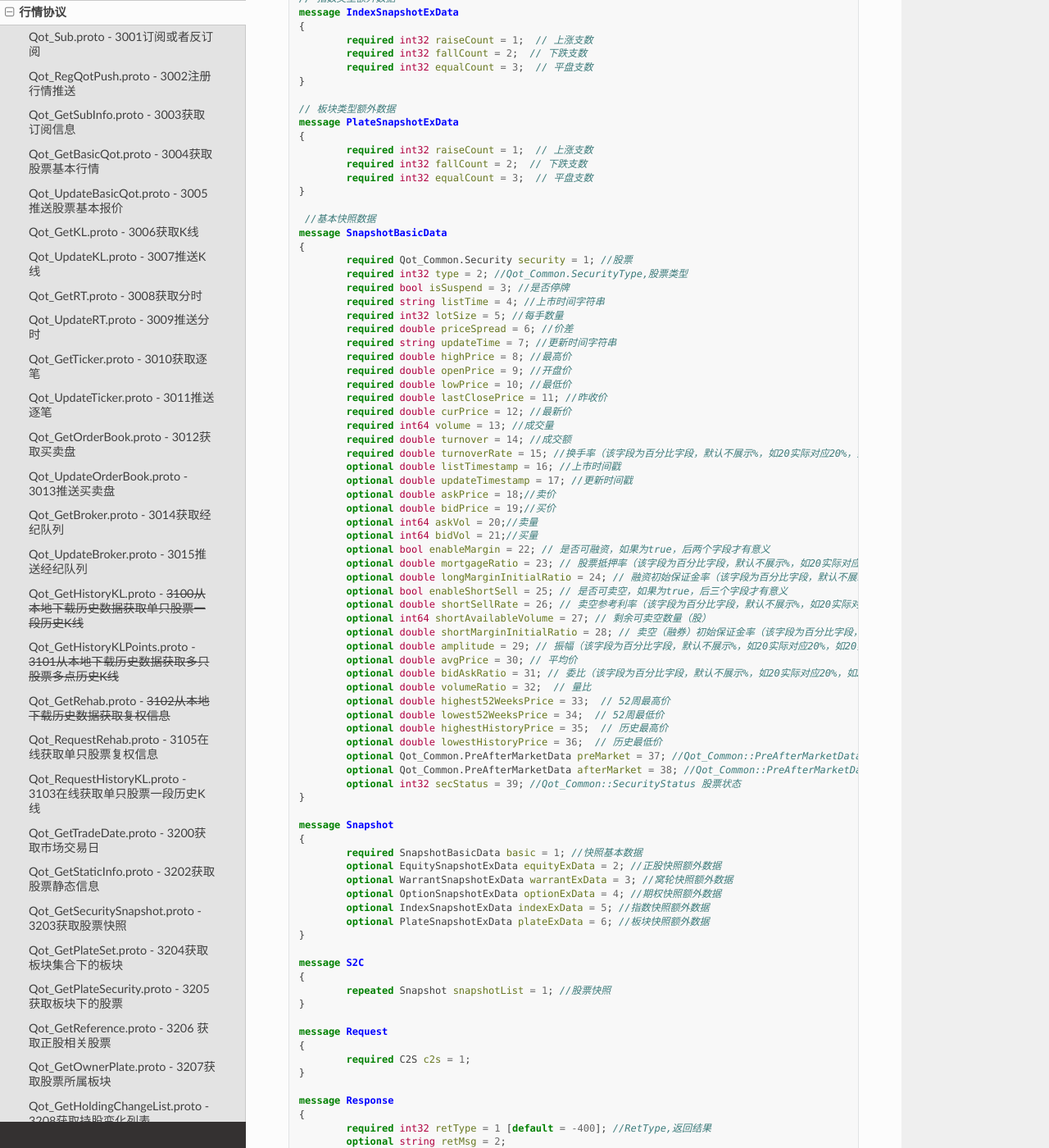
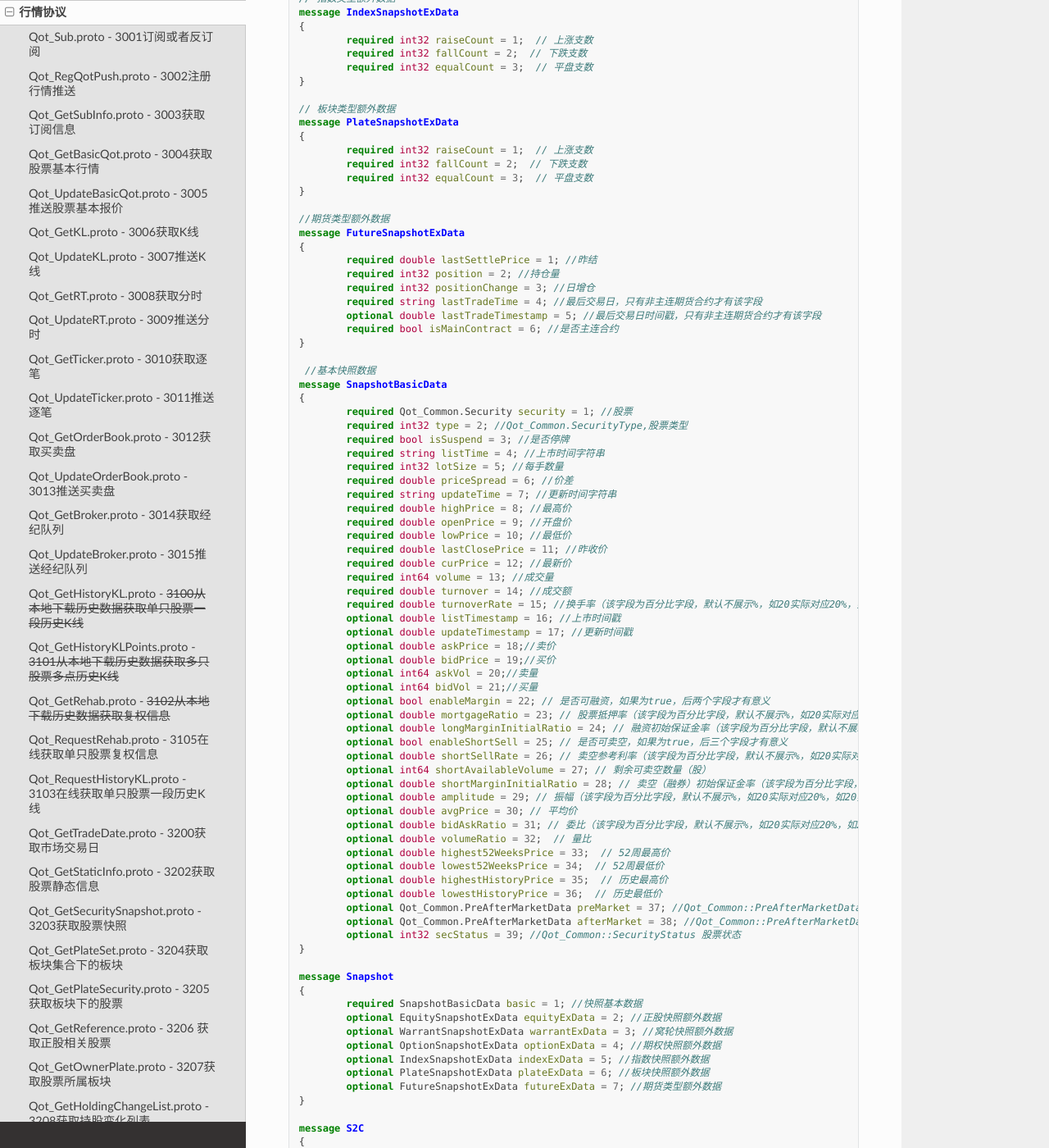
Before and after one commit to FutunnOpen/futu-api-doc, a Sphinx documentation site: the page built from doc_maker/source/protocol/quote_protocol.rst, in a window 1280 px wide and 1400 px high, scrolled down 20149 px. Shown: the whole window at 82% size. Built offline with Sphinx 7.4.7 and the Read the Docs theme 2.0.0, drawn with Linux system fonts in a browser that asks for light colours.

Commit message:
更新期货字段协议文档

```diff
--- a/doc_maker/source/protocol/quote_protocol.rst
+++ b/doc_maker/source/protocol/quote_protocol.rst
@@ -1121,6 +1121,17 @@
 		required int32 raiseCount = 1;  // 上涨支数
 		required int32 fallCount = 2;  // 下跌支数
 		required int32 equalCount = 3;  // 平盘支数
+	}
+
+	//期货类型额外数据
+	message FutureSnapshotExData
+	{
+		required double lastSettlePrice = 1; //昨结
+		required int32 position = 2; //持仓量
+		required int32 positionChange = 3; //日增仓
+		required string lastTradeTime = 4; //最后交易日，只有非主连期货合约才有该字段
+		optional double lastTradeTimestamp = 5; //最后交易日时间戳，只有非主连期货合约才有该字段
+		required bool isMainContract = 6; //是否主连合约
 	}
 
 	 //基本快照数据
@@ -1175,6 +1186,7 @@
 		optional OptionSnapshotExData optionExData = 4; //期权快照额外数据
 		optional IndexSnapshotExData indexExData = 5; //指数快照额外数据
 		optional PlateSnapshotExData plateExData = 6; //板块快照额外数据
+		optional FutureSnapshotExData futureExData = 7; //期货类型额外数据
 	}
 
 	message S2C
```
Also changed, not shown: doc_maker/source/protocol/base_define.rst (+15 -0 lines), doc_maker/source/api/Base_API.rst (line endings or trailing spaces).
